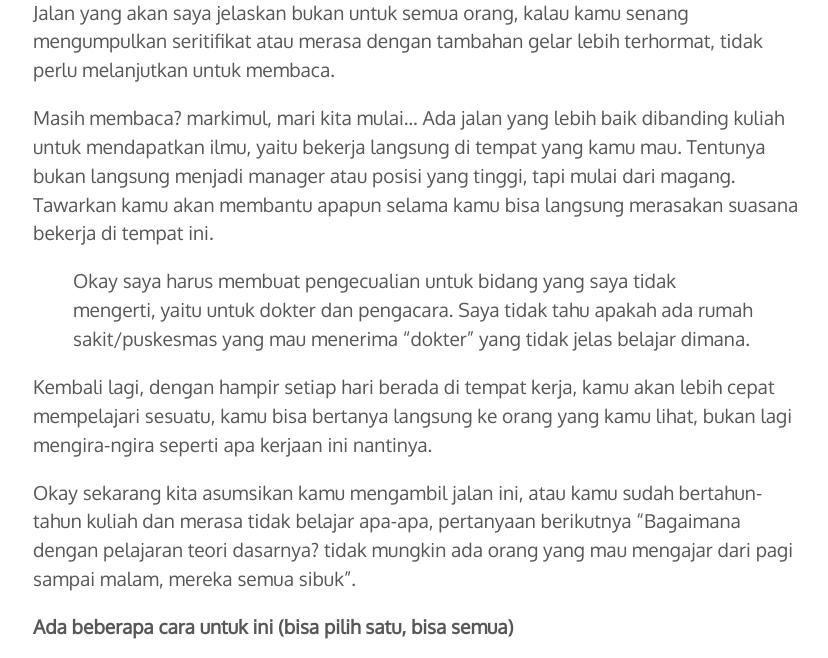
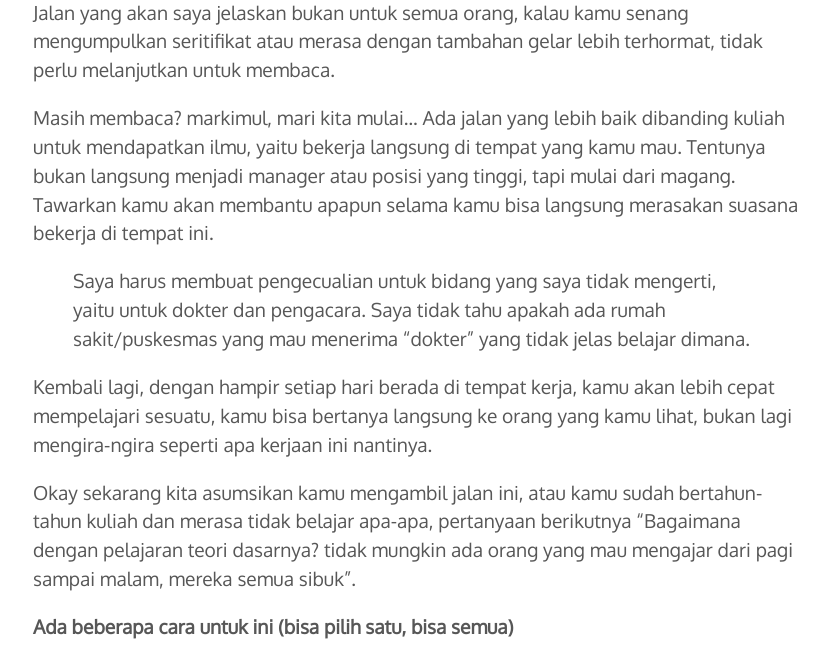
Before and after one commit to fayfayer/hilmanrdn.github.io, a plain HTML site: page blog/kuliah/index.html in a window 1280 px wide. Shown: the part 118-776 px from the top of the page, without its empty margins (223-1051 px from the left). Drawn offline with Linux system fonts and the light colour scheme.

Commit message:
Deploy from Forestry.io

```diff
--- a/blog/kuliah/index.html
+++ b/blog/kuliah/index.html
@@ -24,7 +24,7 @@
 <p>Masih membaca? markimul, mari kita mulai… Ada jalan yang lebih baik dibanding kuliah untuk mendapatkan ilmu, yaitu bekerja langsung di tempat yang kamu mau. Tentunya bukan langsung menjadi manager atau posisi yang tinggi, tapi mulai dari magang. Tawarkan kamu akan membantu apapun selama kamu bisa langsung merasakan suasana bekerja di tempat ini.</p>
 
 <blockquote>
-<p>Okay saya harus membuat pengecualian untuk bidang yang saya tidak mengerti, yaitu untuk dokter dan pengacara. Saya tidak tahu apakah ada rumah sakit/puskesmas yang mau menerima &ldquo;dokter&rdquo; yang tidak jelas belajar dimana.</p>
+<p>Saya harus membuat pengecualian untuk bidang yang saya tidak mengerti, yaitu untuk dokter dan pengacara. Saya tidak tahu apakah ada rumah sakit/puskesmas yang mau menerima &ldquo;dokter&rdquo; yang tidak jelas belajar dimana.</p>
 </blockquote>
 
 <p>Kembali lagi, dengan hampir setiap hari berada di tempat kerja, kamu akan lebih cepat mempelajari sesuatu, kamu bisa bertanya langsung ke orang yang kamu lihat, bukan lagi mengira-ngira seperti apa kerjaan ini nantinya.</p>
```
